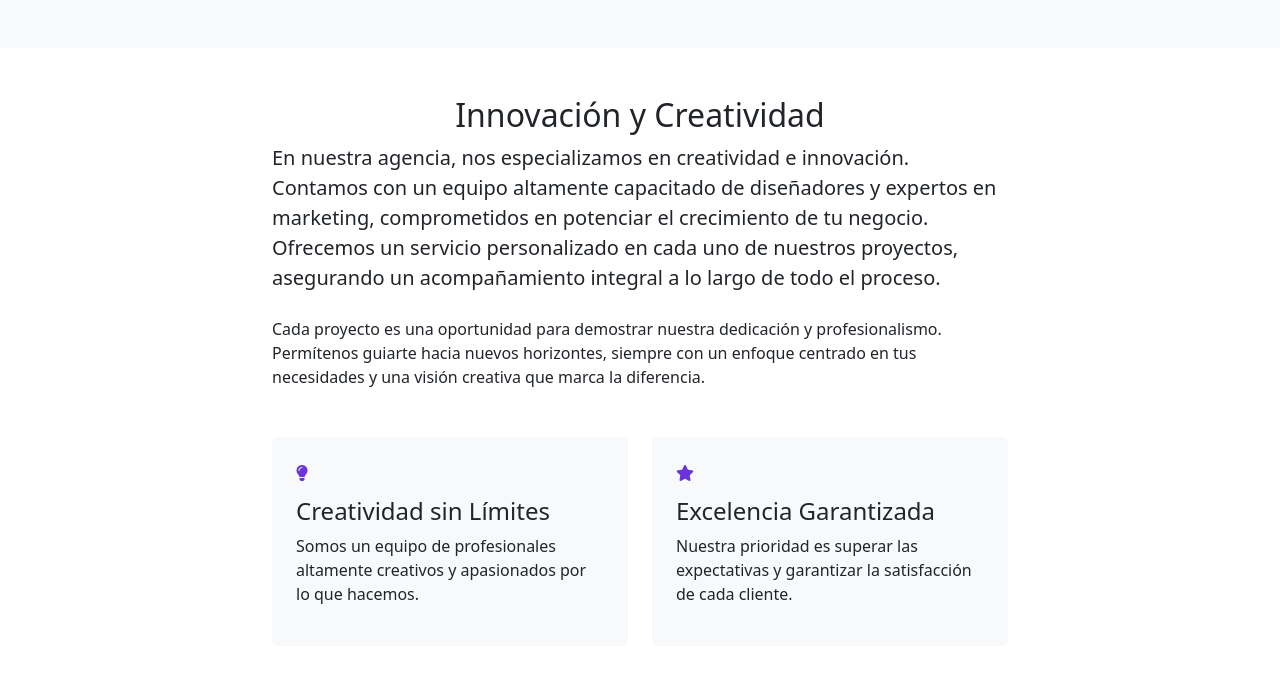
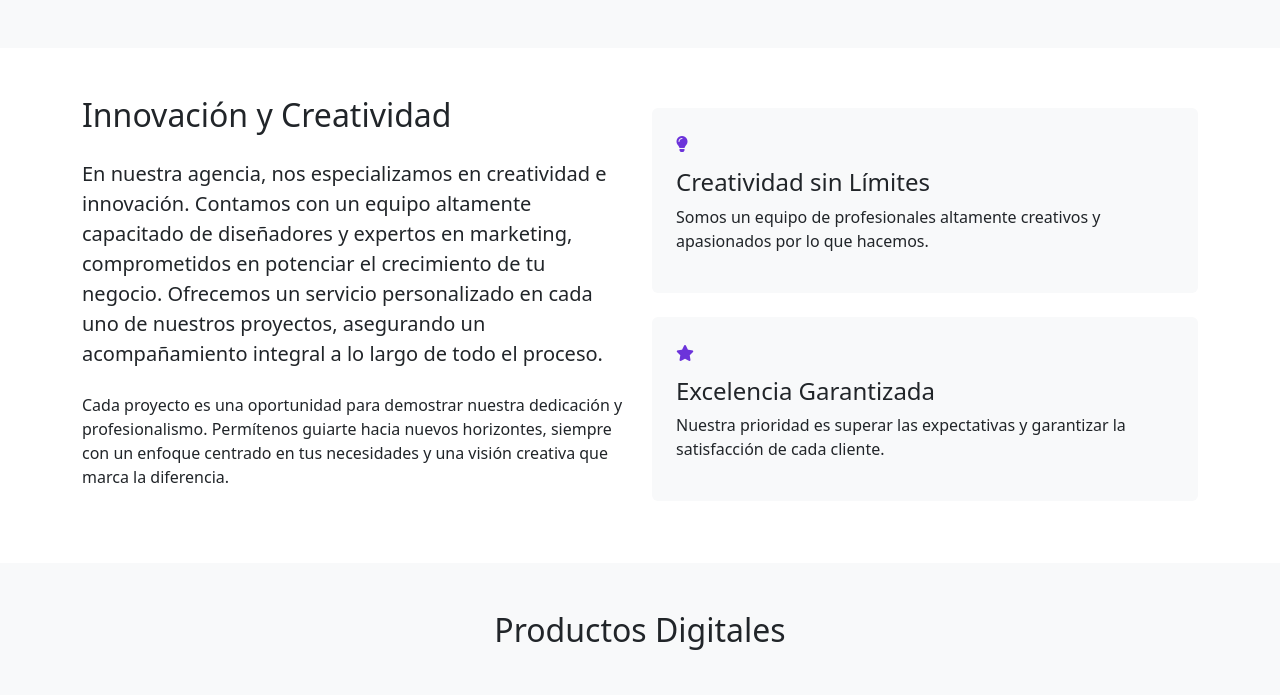
Before and after one commit to Sebas4220/Vortex-Studio, a plain HTML site: page index.html in a window 1280 px wide. Shown: the part 3375-4070 px from the top of the page. Drawn offline with nearby package versions, Linux system fonts and the light colour scheme.

Commit message:
Add files via upload

```diff
--- a/index.html
+++ b/index.html
@@ -378,10 +378,11 @@
 
     <!-- Nueva sección Sobre Nosotros -->
     <section id="sobre-nosotros" style="padding-bottom: 50px;">
-        <div class="container pt-5" >
-            <div class="row">
-                <div class="col-lg-8 mx-auto">
-                    <h2 class="text-center">Innovación y Creatividad</h2>
+        <div class="container pt-5">
+            <div class="row align-items-center">
+                <!-- Columna izquierda: Texto principal -->
+                <div class="col-lg-6">
+                    <h2 class="mb-4">Innovación y Creatividad</h2>
                     <div class="about-content">
                         <p class="lead mb-4">
                             En nuestra agencia, nos especializamos en creatividad e innovación. Contamos con un equipo altamente capacitado de diseñadores y expertos en marketing, comprometidos en potenciar el crecimiento de tu negocio. Ofrecemos un servicio personalizado en cada uno de nuestros proyectos, asegurando un acompañamiento integral a lo largo de todo el proceso.
@@ -389,20 +390,24 @@
                         <p class="mb-4">
                             Cada proyecto es una oportunidad para demostrar nuestra dedicación y profesionalismo. Permítenos guiarte hacia nuevos horizontes, siempre con un enfoque centrado en tus necesidades y una visión creativa que marca la diferencia.
                         </p>
-                        <div class="row g-4 mt-3">
-                            <div class="col-md-6">
+                    </div>
+                </div>
+
+                <!-- Columna derecha: Tarjetas de características -->
+                <div class="col-lg-6">
+                    <div class="row g-4">
+                        <div class="col-12">
                             <div class="feature-card p-4 bg-light rounded">
                                 <i class="fas fa-lightbulb text-primary mb-3"></i>
                                 <h4>Creatividad sin Límites</h4>
                                 <p>Somos un equipo de profesionales altamente creativos y apasionados por lo que hacemos.</p>
                             </div>
                         </div>
-                            <div class="col-md-6">
+                        <div class="col-12">
                             <div class="feature-card p-4 bg-light rounded">
                                 <i class="fas fa-star text-primary mb-3"></i>
                                 <h4>Excelencia Garantizada</h4>
                                 <p>Nuestra prioridad es superar las expectativas y garantizar la satisfacción de cada cliente.</p>
-                                </div>
                             </div>
                         </div>
                     </div>
@@ -615,9 +620,16 @@
             <div class="row mt-4">
                 <div class="col-12">
                     <hr class="bg-light">
-                    <p class="text-center mb-0">
+                    <div class="d-flex justify-content-between align-items-center flex-wrap">
+                        <p class="mb-0">
                             &copy; 2024 VortexStudio. Todos los derechos reservados.
                         </p>
+                        <p class="mb-0">
+                            Diseñado y desarrollado por <a href="https://vortexstudio.tech" target="_blank">
+                                <img src="./Logo/VortexSudio.png" alt="VortexStudio" height="20">
+                            </a>
+                        </p>
+                    </div>
                 </div>
             </div>
         </div>
```
Lines whose indentation alone changed are shown as unchanged.
